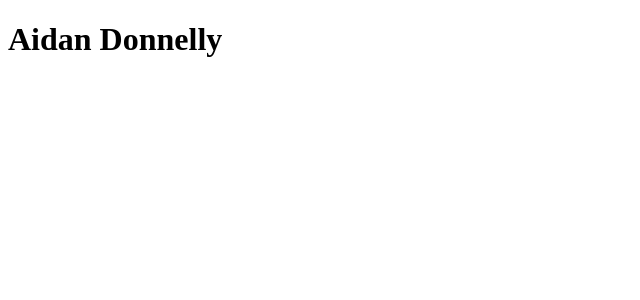
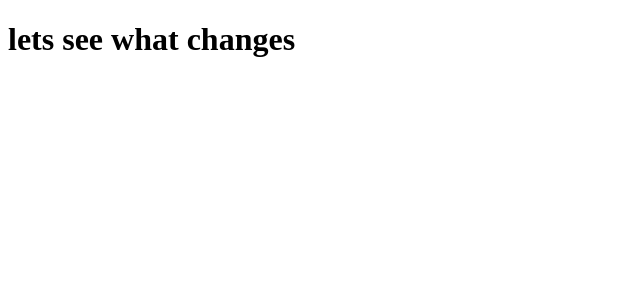
Before and after one commit to AidanDonnelly1/personal-website, a SvelteKit app: page / in a window 1280 px wide. Shown: the top 300 px of the page, without its empty margins (0-640 px from the left). Built offline with nearby package versions, Linux system fonts and the light colour scheme.

Commit message:
testing workflows

```diff
--- a/src/routes/+page.svelte
+++ b/src/routes/+page.svelte
@@ -1,3 +1,3 @@
 <h1>
-    Aidan Donnelly
+    lets see what changes
 </h1>
```
